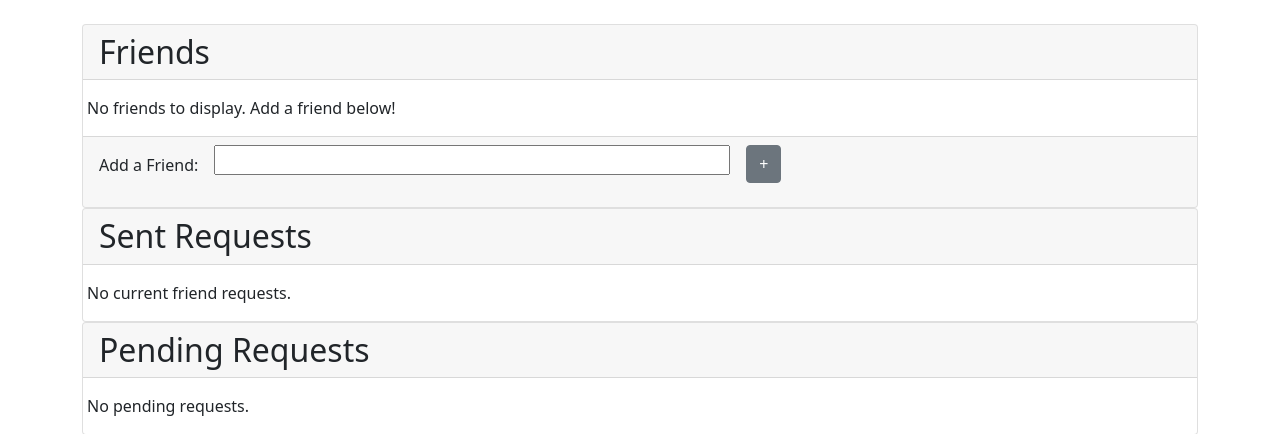
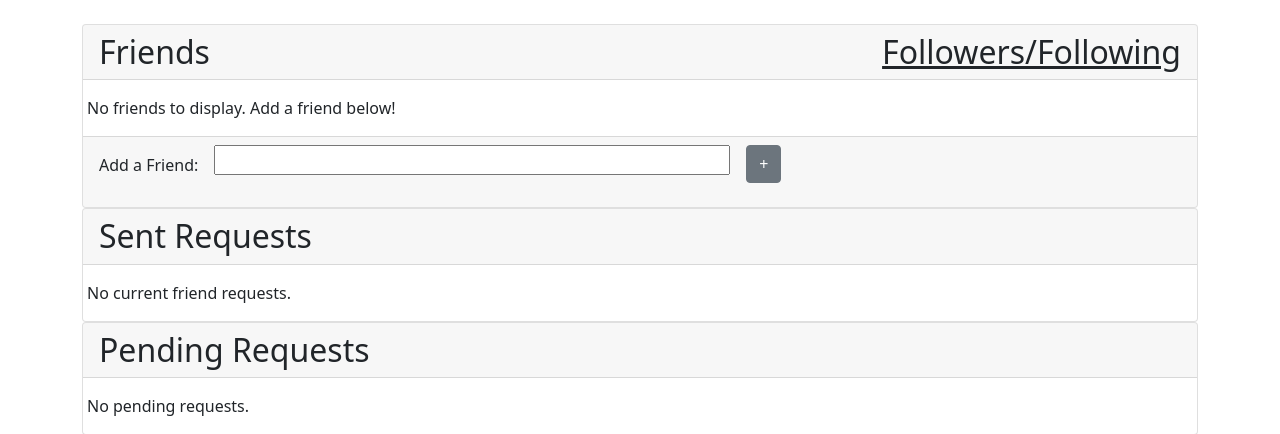
Before and after one commit to cleeke29/Senior-Project_Group2, a Django app: page /accounts/friends/ in a window 1280 px wide. Shown: the part 110-544 px from the top of the page. Run offline with Django 3.2, Linux system fonts and the light colour scheme; the visitor is signed in with stand-in values (Sample User, id 1); data comes from the database, SQL or seed files in the repository.

Commit message:
Update friends page with links
Add link to following page.
Add links to user's pages.
Add styling to usernames.

```diff
--- a/pitch_proto/templates/friends.html
+++ b/pitch_proto/templates/friends.html
@@ -14,9 +14,11 @@
 
 {% block content %}
 
-
   <div class="card">
-    <h2 class="card-header">Friends</h2>
+    <h2 class="card-header d-flex justify-content-between">
+      Friends
+      <a href = "{% url 'follow-list' %}" class = "link-dark d-flex">Followers/Following</a>
+    </h2>
     <div class="card-body">
       <div class="row">
         {% if my_friends %}
@@ -31,7 +33,9 @@
                 {% else %}
                   <img class="img-thumbnail w-25 d-inline" src="/media/default.jpg">
                 {% endif %}
-                  {{ friend }}
+                <h3 class="d-inline">
+                  @<a href ="{% url 'go_to_user' friend.id %}" class = "link-dark">{{ friend }}</a>
+                </h3>
               </br>
                   <a href="{% url 'delete_friend' friendID=friend.id %}" class="btn btn-danger mt-2">Remove</a>
               </div>
@@ -83,7 +87,9 @@
                 {% else %}
                   <img class="img-thumbnail w-25 d-inline" src="/media/default.jpg">
                 {% endif %}
-                  {{ friend_request.to_user }}
+                <h3 class="d-inline">
+                  @<a href ="{% url 'go_to_user' friend_request.to_user.id %}" class = "link-dark">{{ friend_request.to_user }}</a>
+                </h3>
                   </br>
                   <a href="{% url 'delete_request' pk=friend_request.id %}" class="btn btn-danger mt-2">Unsend</a>
               </div>
@@ -117,7 +123,9 @@
                 {% else %}
                   <img class="img-thumbnail w-25 d-inline" src="/media/default.jpg">
                 {% endif %}
-                  {{ friend_request.from_user }}
+                <h3 class="d-inline">
+                  @<a href ="{% url 'go_to_user' friend_request.from_user.id %}" class = "link-dark">{{ friend_request.from_user }}</a>
+                </h3>
                   </br>
                   <a href="{% url 'accept_friend_request' requestID=friend_request.id %}" class="btn btn-danger mt-2">Accept</a>
               </div>
@@ -150,7 +158,9 @@
                 {% else %}
                   <img class="img-thumbnail w-25 d-inline" src="/media/default.jpg">
                 {% endif %}
-                {{ user }}
+                <h3 class="d-inline">
+                  @<a href ="{% url 'go_to_user' user.id %}" class = "link-dark">{{ user }}</a>
+                </h3>
                   </br>
                   <a href="{% url 'send_friend_request' userID=user.id %}" class="btn btn-danger mt-2">Request</a>
               </div>
```
